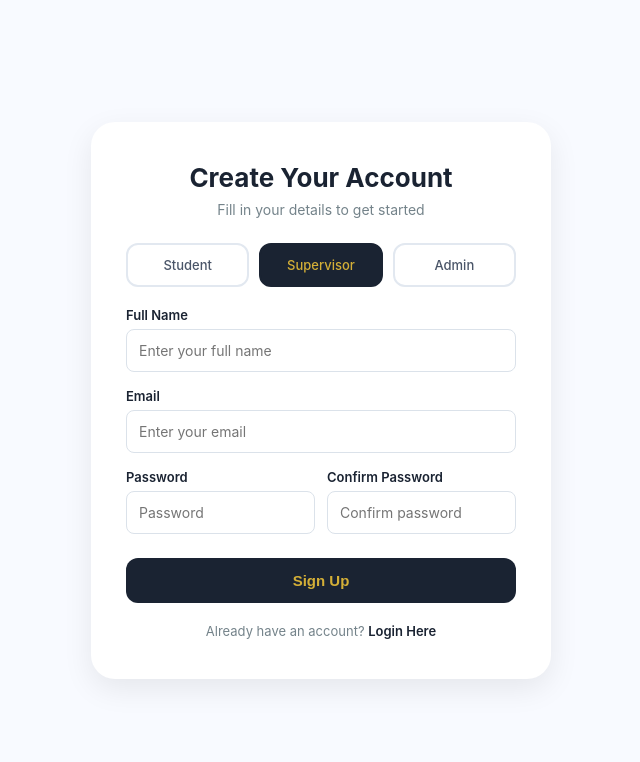
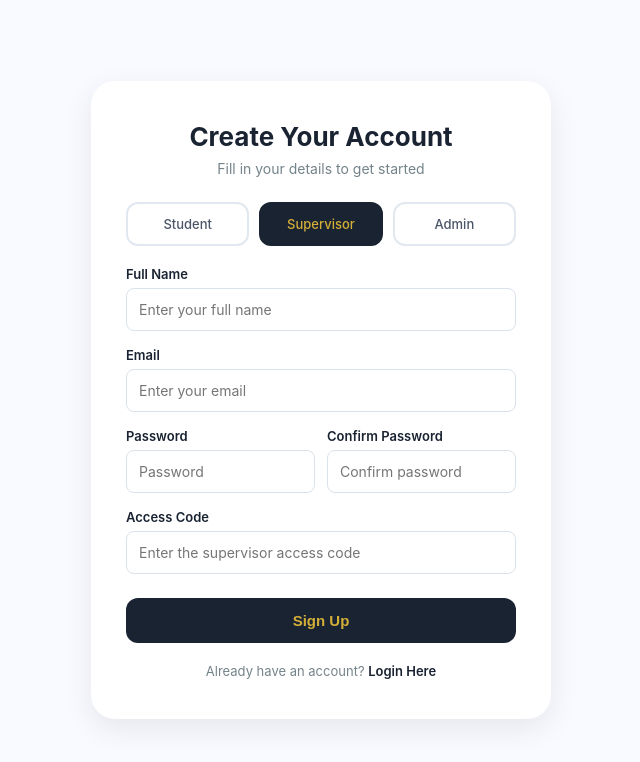
Before and after one commit to Muhammad-Amjid/campus-proposal-frontend, a React app: page /register in a window 1280 px wide. Both pictures are taken after a click on the element "Supervisor". Shown: the top 762 px of the page, without its empty margins (319-959 px from the left). Built offline with nearby package versions, Linux system fonts and the light colour scheme; the HTML template or start-up script is replaced by a standard one.

Commit message:
Added access code field to registration form

```diff
--- a/src/pages/Register.jsx
+++ b/src/pages/Register.jsx
@@ -14,6 +14,7 @@ export default function Register() {
     department: '',
     semester: '',
     batch: '',
+    accessCode: '',
   });
   const [errors, setErrors] = useState({});
   const [serverError, setServerError] = useState('');
@@ -57,6 +58,13 @@ export default function Register() {
       if (!formData.department.trim()) newErrors.department = 'Department is required';
       if (!formData.semester.trim()) newErrors.semester = 'Semester is required';
       if (!formData.batch.trim()) newErrors.batch = 'Batch is required';
+    }
+
+    // Supervisor/Admin require the access code
+    if (formData.role === 'supervisor' || formData.role === 'admin') {
+      if (!formData.accessCode.trim()) {
+        newErrors.accessCode = 'Access code is required for this role';
+      }
     }
 
     setErrors(newErrors);
@@ -216,6 +224,21 @@ export default function Register() {
             </div>
           )}
 
+          {/* Only show access code field for Supervisor/Admin */}
+          {(formData.role === 'supervisor' || formData.role === 'admin') && (
+            <div className="form-group">
+              <label>Access Code</label>
+              <input
+                type="password"
+                name="accessCode"
+                placeholder={`Enter the ${formData.role} access code`}
+                value={formData.accessCode}
+                onChange={handleChange}
+              />
+              {errors.accessCode && <p className="error-text">{errors.accessCode}</p>}
+            </div>
+          )}
+
           <button type="submit" className="btn-register" disabled={loading}>
             {loading ? 'Creating account...' : 'Sign Up'}
           </button>
```
